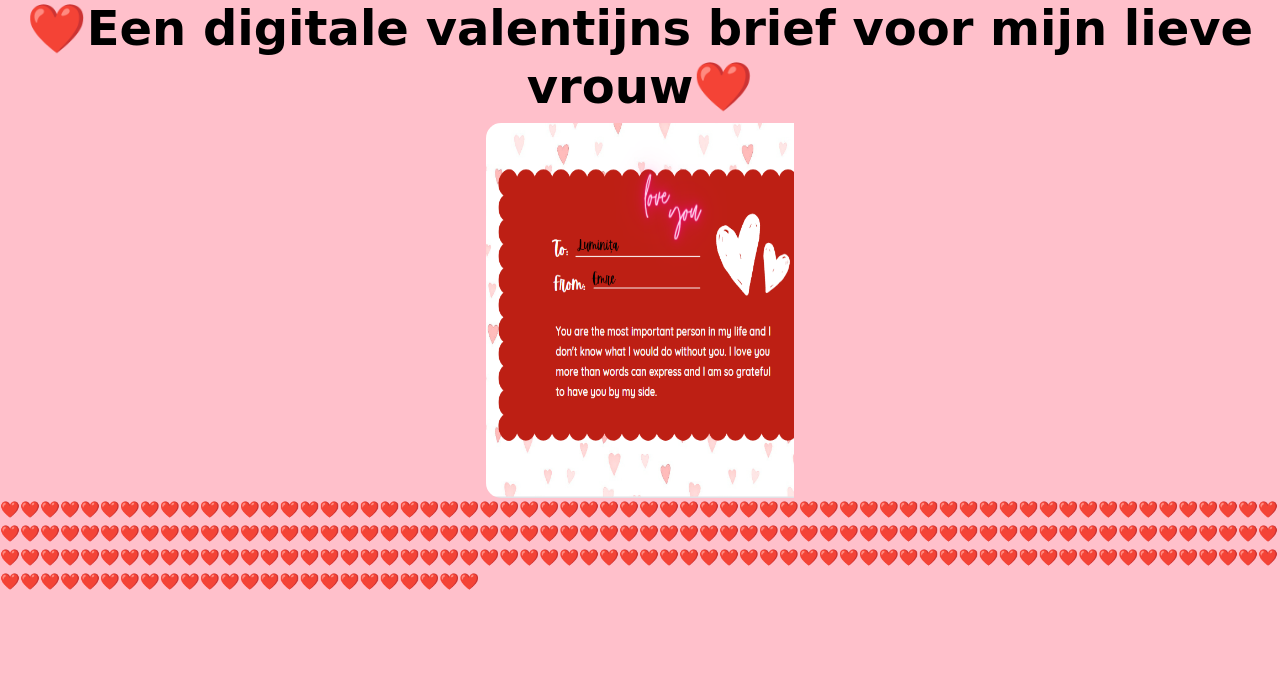
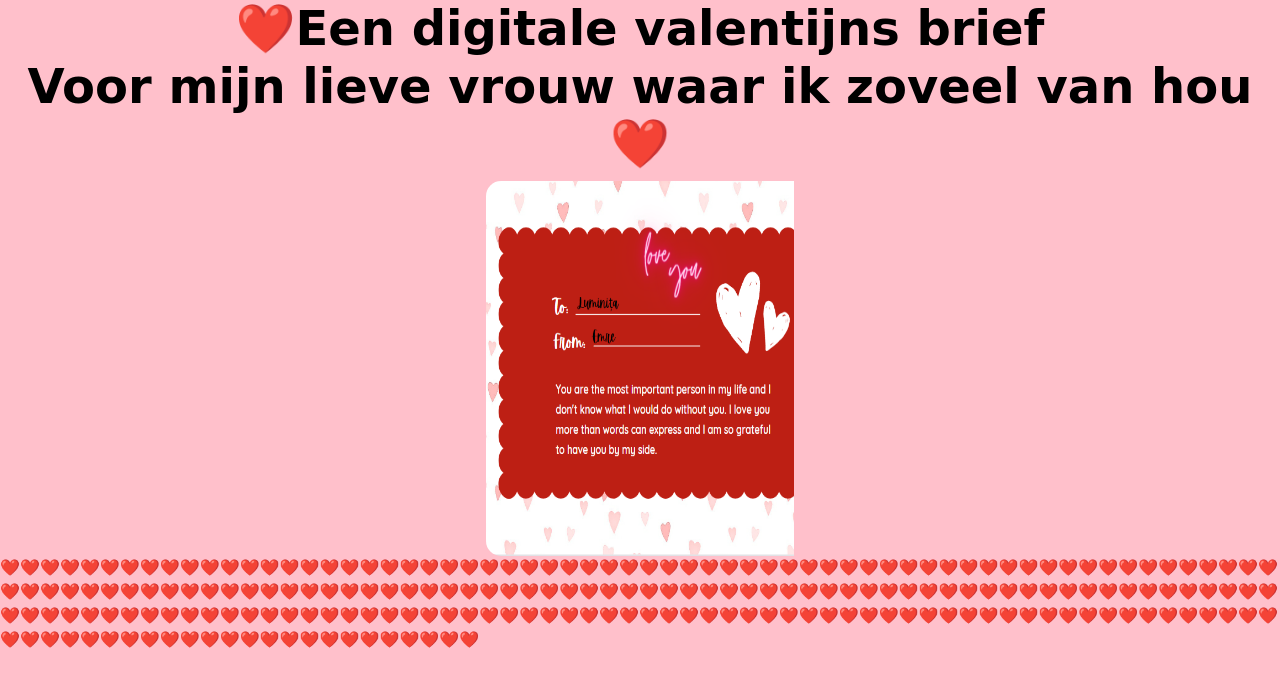
Before and after one commit to DevelopEm/VoorMijnLieveAskim, a plain HTML site: page index.html in a window 1280 px wide. Drawn offline with nearby package versions, Linux system fonts and the light colour scheme; a web font is replaced by a local one.

Commit message:
Update index.html

```diff
--- a/index.html
+++ b/index.html
@@ -14,7 +14,7 @@
 <body>
     <section id="title" class="body">
         <div class="topcontainer">
-            <h1 class="display-5 fw-bold text-body-emphasis">❤️Een digitale valentijns brief voor mijn lieve vrouw❤️</h1>
+            <h1 class="display-5 fw-bold text-body-emphasis">❤️Een digitale valentijns brief<br>Voor mijn lieve vrouw waar ik zoveel van hou❤️</h1>
                 <div class="container justify-content-center col-lg-6 col-md-8 mx-auto">
                 <div class="col-lg-6 col-md-8 mx-auto">
                 <div class="d-grid gap-2 d-sm-flex justify-content-sm-center">
```
